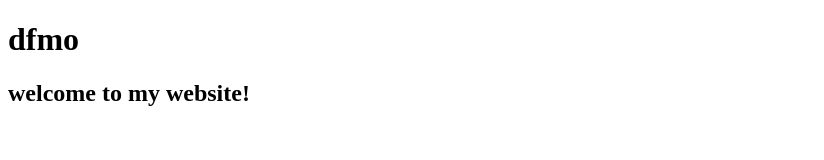
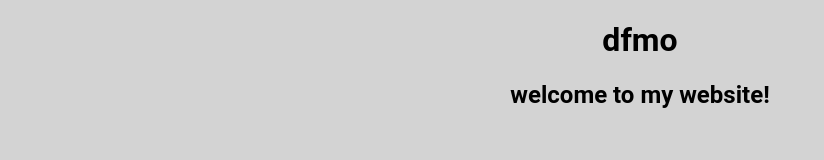
Before and after one commit to constantlydev/constantlydev.github.io, a plain HTML site: page index.html in a window 1280 px wide. Shown: the whole page, without its empty margins (0-824 px from the left). Drawn offline with Linux system fonts and the light colour scheme.

Commit message:
Update index.html

```diff
--- a/index.html
+++ b/index.html
@@ -6,6 +6,7 @@
     <meta http-equiv="X-UA-Compatible" content="IE=edge">
     <meta name="viewport" content="width=device-width, initial-scale=1.0">
     <title>dfmo's website</title>
+      <link rel=stylesheet href=style.css>
 </head>
 
 <body>
```
